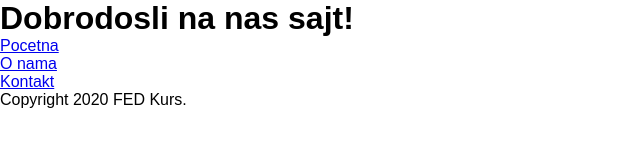
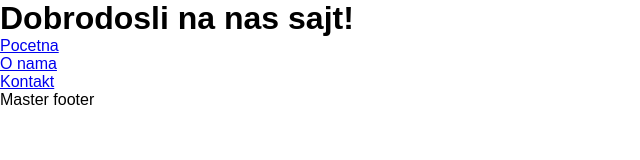
Before and after one commit to subyleas/GitVezba, a plain HTML site: page index.html in a window 1280 px wide. Shown: the whole page, without its empty margins (0-640 px from the left). Drawn offline with Linux system fonts and the light colour scheme.

Commit message:
Izmenjen footer master.

```diff
--- a/index.html
+++ b/index.html
@@ -21,7 +21,7 @@
             </ul>
         </nav>
     </main>
-    <footer>Copyright 2020 FED Kurs.</footer>
+    <footer>Master footer</footer>
 </body>
 
 </html>
```
